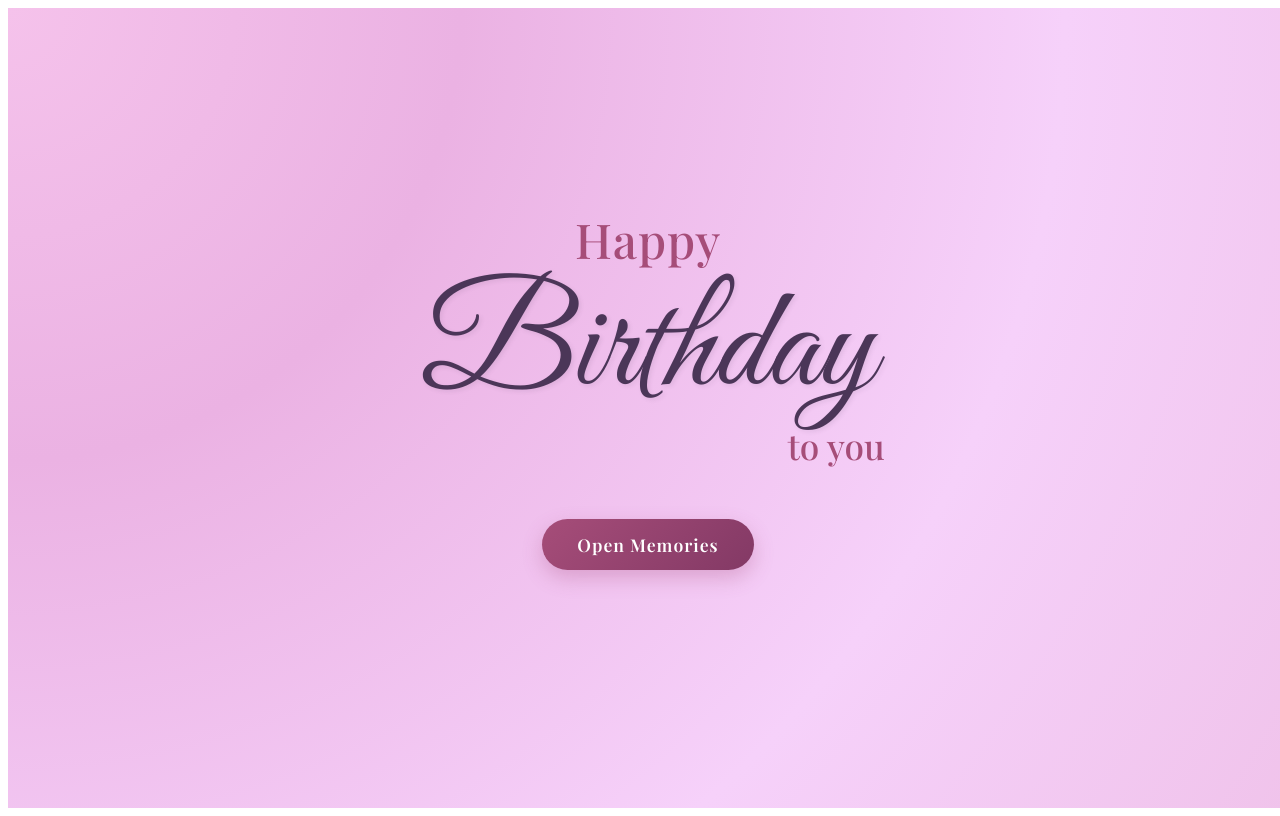
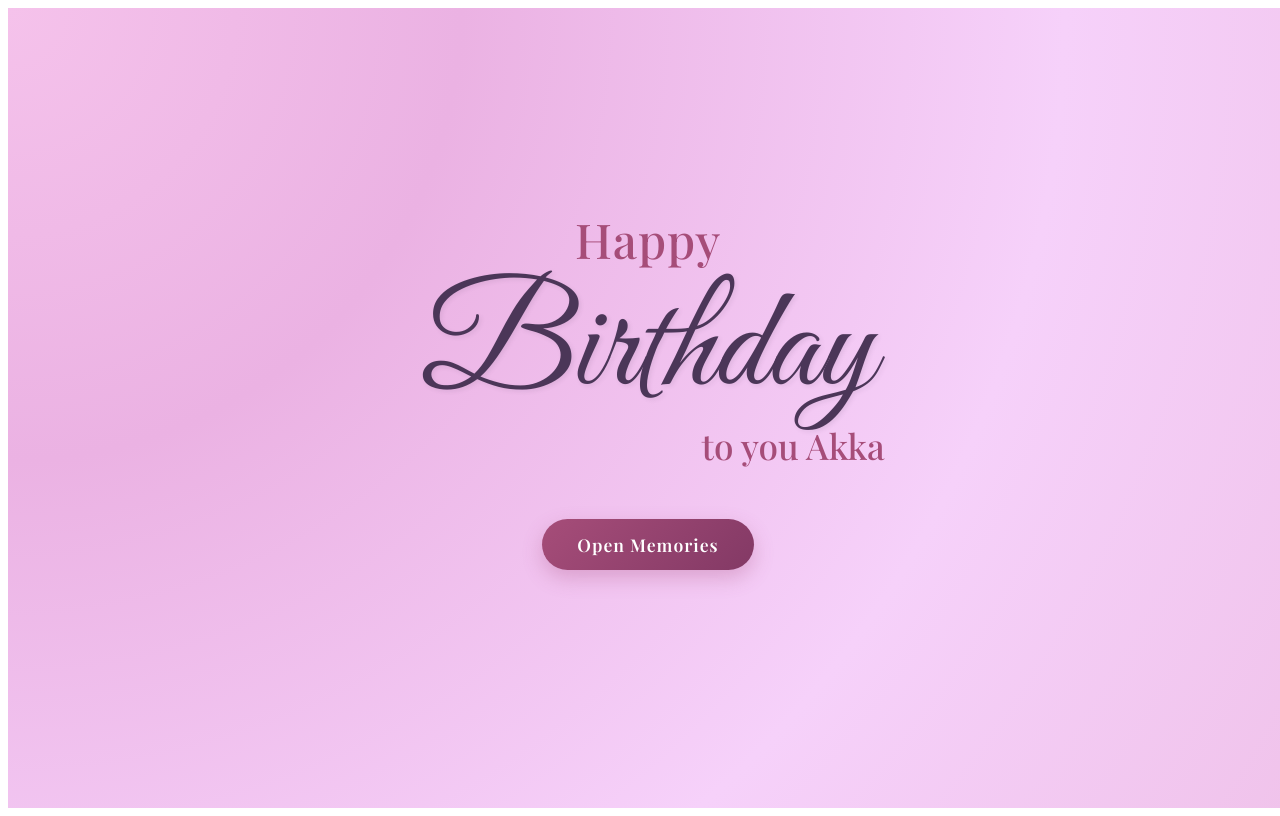
Before and after one commit to veerasithi/birthday-wish, an Angular app: page /home in a window 1280 px wide. Built offline with nearby package versions, Linux system fonts and the light colour scheme.

Commit message:
feat: Add "Akka" to the birthday message in the HTML template.

```diff
--- a/src/app/birthday-wish/birthday-wish.component.html
+++ b/src/app/birthday-wish/birthday-wish.component.html
@@ -87,7 +87,7 @@
     <div class="landing-content">
         <h2 class="happy-text">Happy</h2>
         <h1 class="birthday-text">Birthday</h1>
-        <h3 class="to-you-text">to you</h3>
+        <h3 class="to-you-text">to you Akka</h3>
         <button class="open-memories-btn" [ngClass]="{'moving': isButtonMoving}"
             [style.top]="isButtonMoving ? buttonTop : null" [style.left]="isButtonMoving ? buttonLeft : null"
             (click)="startMemories()">Open Memories</button>
```
